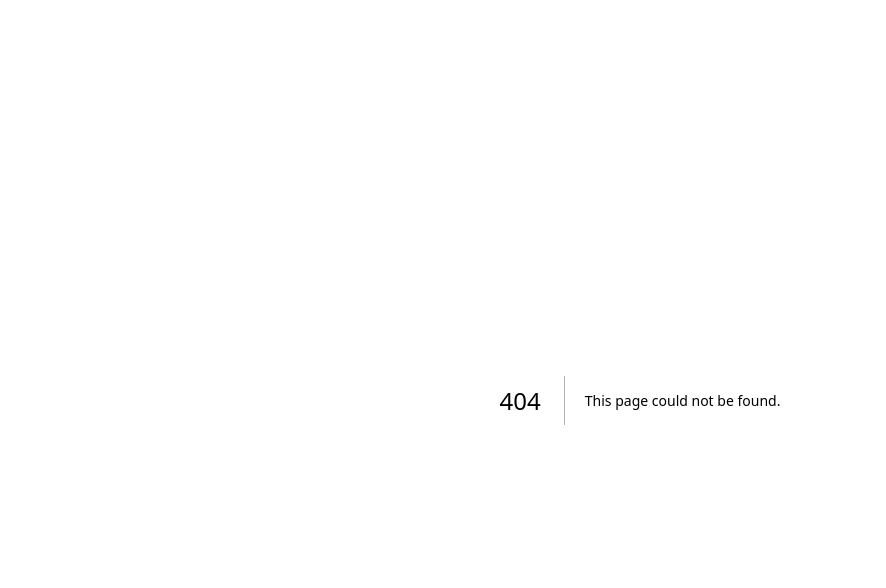
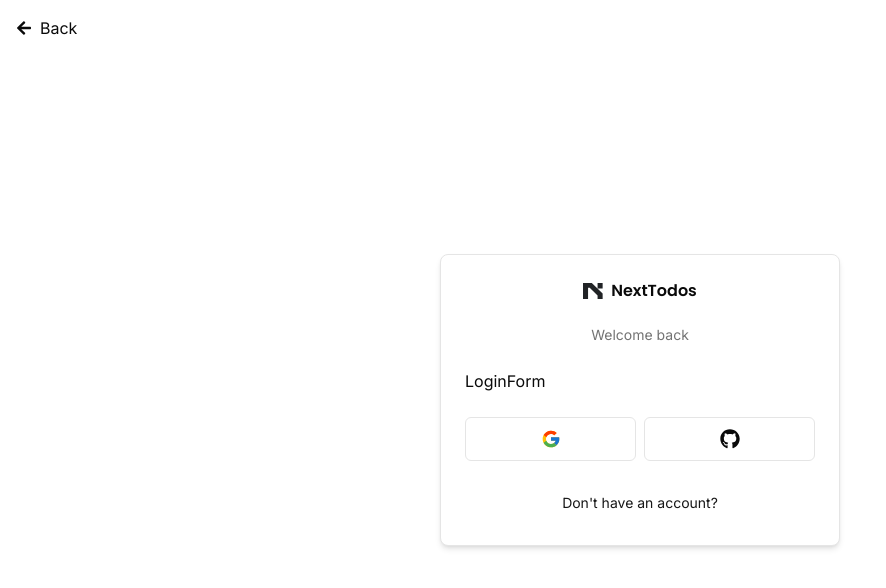
Before and after one commit to Aldiyes/uas-template, a Next.js app: page /auth/login in a window 1280 px wide. Before the commit this address had no page. Shown: the top 588 px of the page, without its empty margins (0-886 px from the left). Built offline with nearby package versions, Linux system fonts and the light colour scheme.

Commit message:
feat(auht): create card wrapper for wrap form

```diff
--- a/app/(get-started)/_components/heading.tsx
+++ b/app/(get-started)/_components/heading.tsx
@@ -2,6 +2,7 @@
 
 import { MdKeyboardDoubleArrowRight } from "react-icons/md";
 
+import { LoginButton } from "@/components/auth/login-button";
 import { Button } from "@/components/ui/button";
 
 export const Heading = () => {
@@ -14,10 +15,14 @@
       <h3 className="font text-base font-medium sm:text-xl md:text-2xl">
         NextTodos help you develop positive habits and achieve goals
       </h3>
-      <Button>
-        Enter NextTodos
-        <MdKeyboardDoubleArrowRight className="ml-2 h-4 w-4" />
-      </Button>
+      <div>
+        <LoginButton>
+          <Button>
+            Enter NextTodos
+            <MdKeyboardDoubleArrowRight className="ml-2 h-4 w-4" />
+          </Button>
+        </LoginButton>
+      </div>
     </div>
   );
 };
--- /dev/null
+++ b/app/auth/_components/login-form.tsx
@@ -0,0 +1,14 @@
+import { CardWrapper } from "@/components/auth/card-wrapper";
+
+export const LoginForm = () => {
+  return (
+    <CardWrapper
+      headerLabel="Welcome back"
+      backButtonLabel="Don't have an account?"
+      backButtonHref="/auth/register"
+      showSocial
+    >
+      LoginForm
+    </CardWrapper>
+  );
+};
--- /dev/null
+++ b/app/auth/layout.tsx
@@ -0,0 +1,21 @@
+import Link from "next/link";
+
+import { FaArrowLeft } from "react-icons/fa";
+
+export default function AuthLayout({
+  children,
+}: {
+  children: React.ReactNode;
+}) {
+  return (
+    <main className="h-full dark:bg-[#1F1F1F]">
+      <Link href="/" className="absolute left-4 top-4 flex items-center">
+        <FaArrowLeft className="mr-2 h-4 w-4" />
+        Back
+      </Link>
+      <section className="flex h-full items-center justify-center">
+        {children}
+      </section>
+    </main>
+  );
+}
--- /dev/null
+++ b/app/auth/login/page.tsx
@@ -0,0 +1,5 @@
+import { LoginForm } from "../_components/login-form";
+
+export default function LoginPage() {
+  return <LoginForm />;
+}
--- /dev/null
+++ b/components/auth/back-button.tsx
@@ -0,0 +1,18 @@
+"use client";
+
+import Link from "next/link";
+
+import { Button } from "@/components/ui/button";
+
+type Props = {
+  label: string;
+  href: string;
+};
+
+export const BackButton = ({ label, href }: Props) => {
+  return (
+    <Button variant="link" className="w-full font-normal" size="sm" asChild>
+      <Link href={href}>{label}</Link>
+    </Button>
+  );
+};
--- /dev/null
+++ b/components/auth/card-wrapper.tsx
@@ -0,0 +1,45 @@
+"use client";
+
+import { BackButton } from "@/components/auth/back-button";
+import { Social } from "@/components/auth/social";
+import { Logo } from "@/components/logo";
+import {
+  Card,
+  CardContent,
+  CardFooter,
+  CardHeader,
+} from "@/components/ui/card";
+
+type Props = {
+  children: React.ReactNode;
+  headerLabel: string;
+  backButtonLabel: string;
+  backButtonHref: string;
+  showSocial?: boolean;
+};
+
+export const CardWrapper = ({
+  children,
+  headerLabel,
+  backButtonLabel,
+  backButtonHref,
+  showSocial,
+}: Props) => {
+  return (
+    <Card className="w-[400px] shadow-md">
+      <CardHeader className="flex w-full flex-col items-center justify-center gap-y-4">
+        <Logo />
+        <p className="text-sm text-muted-foreground">{headerLabel}</p>
+      </CardHeader>
+      <CardContent>{children}</CardContent>
+      {showSocial && (
+        <CardFooter>
+          <Social />
+        </CardFooter>
+      )}
+      <CardFooter>
+        <BackButton label={backButtonLabel} href={backButtonHref} />
+      </CardFooter>
+    </Card>
+  );
+};
--- /dev/null
+++ b/components/auth/login-button.tsx
@@ -0,0 +1,29 @@
+"use client";
+
+import { useRouter } from "next/navigation";
+
+type Props = {
+  children: React.ReactNode;
+  mode?: "modal" | "redirect";
+  asChild?: boolean;
+};
+
+export const LoginButton = ({
+  children,
+  mode = "redirect",
+  asChild,
+}: Props) => {
+  const router = useRouter();
+  const onClick = () => {
+    router.push("/auth/login");
+  };
+
+  if (mode === "modal") {
+    return <span>TODO: Implement Modal</span>;
+  }
+  return (
+    <span onClick={onClick} className="cursor-pointer">
+      {children}
+    </span>
+  );
+};
--- /dev/null
+++ b/components/auth/social.tsx
@@ -0,0 +1,17 @@
+import { FaGithub } from "react-icons/fa";
+import { FcGoogle } from "react-icons/fc";
+
+import { Button } from "@/components/ui/button";
+
+export const Social = () => {
+  return (
+    <div className="flex w-full items-center gap-x-2">
+      <Button size="lg" className="w-full" variant="outline" onClick={() => {}}>
+        <FcGoogle className="h-5 w-5" />
+      </Button>
+      <Button size="lg" className="w-full" variant="outline" onClick={() => {}}>
+        <FaGithub className="h-5 w-5" />
+      </Button>
+    </div>
+  );
+};
--- /dev/null
+++ b/components/ui/card.tsx
@@ -0,0 +1,79 @@
+import * as React from "react"
+
+import { cn } from "@/lib/utils"
+
+const Card = React.forwardRef<
+  HTMLDivElement,
+  React.HTMLAttributes<HTMLDivElement>
+>(({ className, ...props }, ref) => (
+  <div
+    ref={ref}
+    className={cn(
+      "rounded-lg border bg-card text-card-foreground shadow-sm",
+      className
+    )}
+    {...props}
+  />
+))
+Card.displayName = "Card"
+
+const CardHeader = React.forwardRef<
+  HTMLDivElement,
+  React.HTMLAttributes<HTMLDivElement>
+>(({ className, ...props }, ref) => (
+  <div
+    ref={ref}
+    className={cn("flex flex-col space-y-1.5 p-6", className)}
+    {...props}
+  />
+))
+CardHeader.displayName = "CardHeader"
+
+const CardTitle = React.forwardRef<
+  HTMLParagraphElement,
+  React.HTMLAttributes<HTMLHeadingElement>
+>(({ className, ...props }, ref) => (
+  <h3
+    ref={ref}
+    className={cn(
+      "text-2xl font-semibold leading-none tracking-tight",
+      className
+    )}
+    {...props}
+  />
+))
+CardTitle.displayName = "CardTitle"
+
+const CardDescription = React.forwardRef<
+  HTMLParagraphElement,
+  React.HTMLAttributes<HTMLParagraphElement>
+>(({ className, ...props }, ref) => (
+  <p
+    ref={ref}
+    className={cn("text-sm text-muted-foreground", className)}
+    {...props}
+  />
+))
+CardDescription.displayName = "CardDescription"
+
+const CardContent = React.forwardRef<
+  HTMLDivElement,
+  React.HTMLAttributes<HTMLDivElement>
+>(({ className, ...props }, ref) => (
+  <div ref={ref} className={cn("p-6 pt-0", className)} {...props} />
+))
+CardContent.displayName = "CardContent"
+
+const CardFooter = React.forwardRef<
+  HTMLDivElement,
+  React.HTMLAttributes<HTMLDivElement>
+>(({ className, ...props }, ref) => (
+  <div
+    ref={ref}
+    className={cn("flex items-center p-6 pt-0", className)}
+    {...props}
+  />
+))
+CardFooter.displayName = "CardFooter"
+
+export { Card, CardHeader, CardFooter, CardTitle, CardDescription, CardContent }
```
